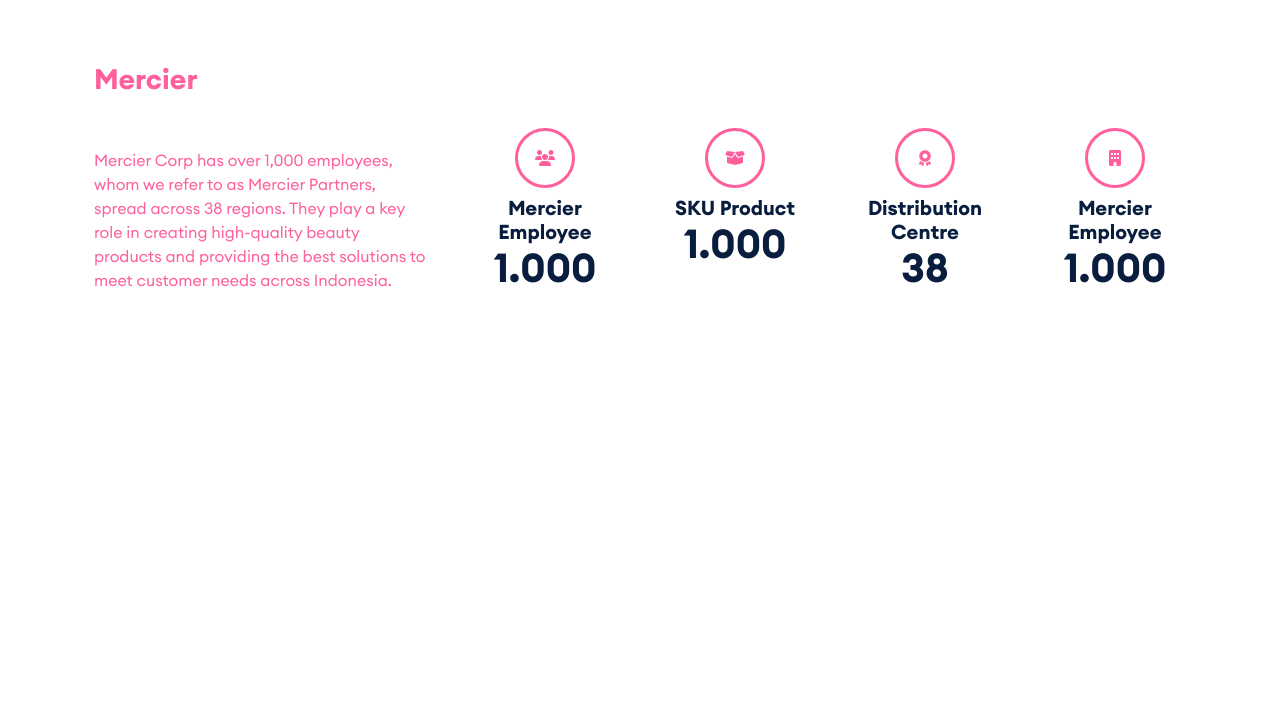
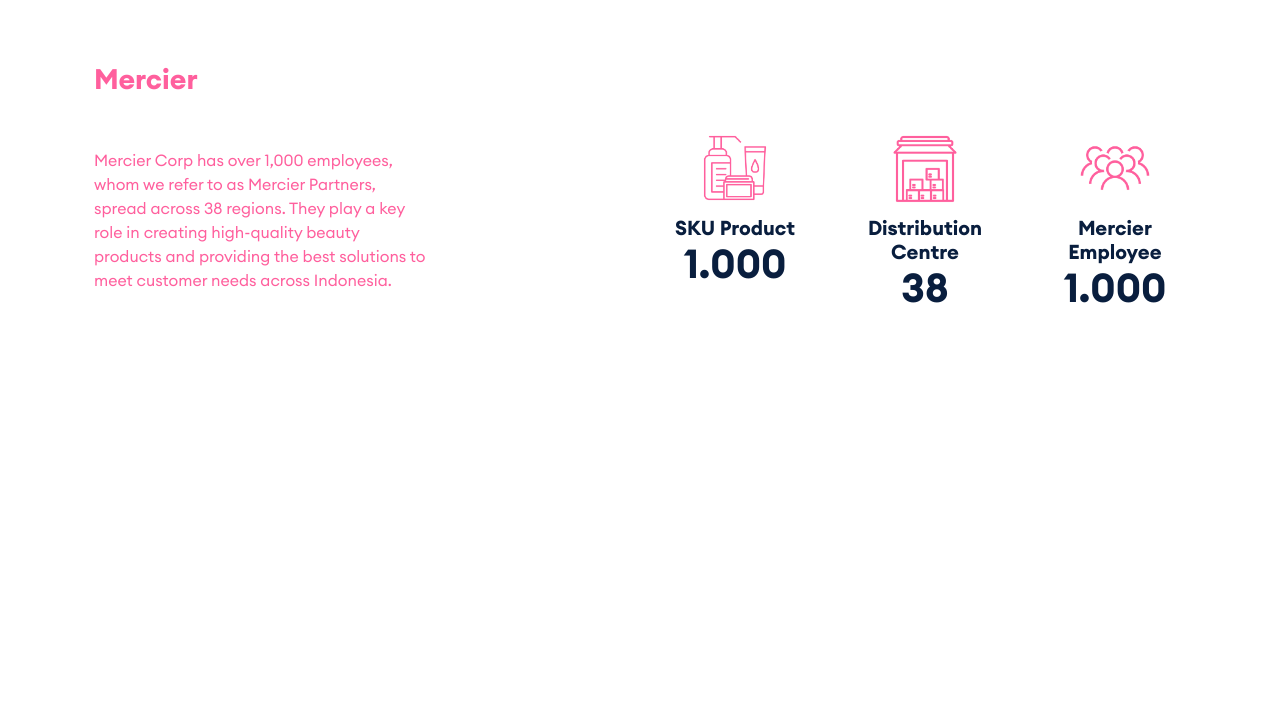
Before and after one commit to merciercorrp/mercier.co.id, a plain HTML site: page index.html in a window 1280 px wide. Shown: the part 1760-2462 px from the top of the page. Drawn offline with nearby package versions, Linux system fonts and the light colour scheme.

Commit message:
Update Index new Icon 26/06/2025

```diff
--- a/index.html
+++ b/index.html
@@ -329,21 +329,22 @@
                 <div class="col-lg-2 wow zoomIn marginTopMercier" I data-wow-delay="0.1s">
                     <div class=" p-4" style="height: 100%;">
 
-                        <div style="text-align: -webkit-center;">
+                        <!-- <div style="text-align: -webkit-center;">
                             <div class="d-flex align-items-center justify-content-center rounded mb-2" style="width: 60px; height: 60px;border-radius: 50px !important; border-style: solid; color: #ff5f9d;">
                             <i class="fa fa-users" style="color: #ff5f9d"></i>
                         </div>
                             <h5 class="mb-0">Mercier Employee</h5>
                             <h1 class="mb-0" data-toggle="counter-up">1.000</h1>
-                        </div>
+                        </div> -->
                     </div>
                 </div>
                 <div class="col-lg-2 wow zoomIn" data-wow-delay="0.1s">
                     <div class=" p-4" style="height: 100%;">
 
                         <div style="text-align: -webkit-center;">
-                            <div class="d-flex align-items-center justify-content-center rounded mb-2" style="width: 60px; height: 60px;border-radius: 50px !important; border-style: solid; color: #ff5f9d">
-                            <i class="fas fa-box-open" style="color: #ff5f9d"></i>
+                            <div class="d-flex align-items-center justify-content-center rounded mb-2" >
+                            <!-- <i class="fas fa-box-open" style="color: #ff5f9d"></i> -->
+                            <img width="80px" src="img/icon/skuproduct.jpg">
                         </div>
                             <h5 class="mb-0">SKU Product</h5>
                             <h1 class="mb-0" data-toggle="counter-up">1.000</h1>
@@ -354,8 +355,8 @@
                     <div class=" p-4" style="height: 100%;">
 
                         <div style="text-align: -webkit-center;">
-                            <div class="d-flex align-items-center justify-content-center rounded mb-2" style="width: 60px; height: 60px;border-radius: 50px !important; border-style: solid; color: #ff5f9d;">
-                            <i class="fa fa-award" style="color: #ff5f9d"></i>
+                            <div class="d-flex align-items-center justify-content-center rounded mb-2" >
+                            <img width="80px" src="img/icon/dist.jpg">
                         </div>
                             <h5 class="mb-0">Distribution Centre</h5>
                             <h1 class="mb-0" data-toggle="counter-up">38</h1>
@@ -366,8 +367,8 @@
                     <div class=" p-4" style="height: 100%;">
 
                         <div style="text-align: -webkit-center;">
-                            <div class="d-flex align-items-center justify-content-center rounded mb-2" style="width: 60px; height: 60px;border-radius: 50px !important; border-style: solid; color: #ff5f9d;">
-                            <i class="fas fa-building" style="color: #ff5f9d"></i>
+                            <div class="d-flex align-items-center justify-content-center rounded mb-2" >
+                            <img width="80px" src="img/icon/employe.jpg">
                         </div>
                             <h5 class="mb-0">Mercier Employee</h5>
                             <h1 class="mb-0" data-toggle="counter-up">1.000</h1>
```
Also changed, not shown: img/icon/dist.jpg (added), img/icon/employe.jpg (added), img/icon/skuproduct.jpg (added).
